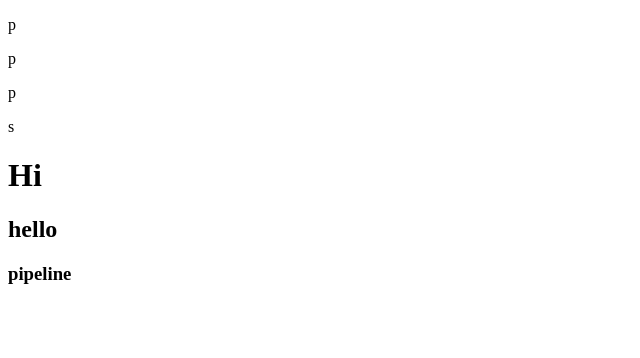
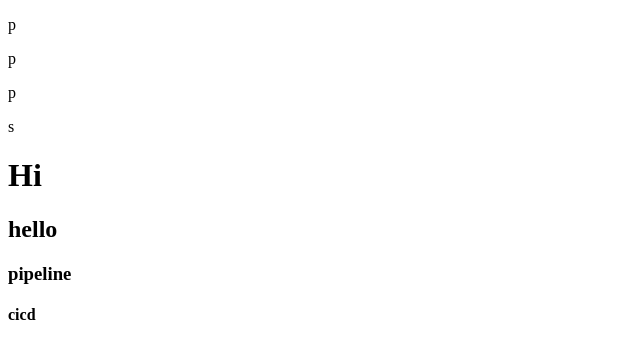
Before and after one commit to ahmadalam40/cypress, a plain HTML site: page index.html in a window 1280 px wide. Shown: the full height of the page, 0-640 px from the left. Drawn offline with Linux system fonts and the light colour scheme.

Commit message:
add another header

```diff
--- a/index.html
+++ b/index.html
@@ -13,5 +13,6 @@
     <h1>Hi</h1>
     <h2>hello</h2>
     <h3>pipeline</h3>
+    <h4>cicd</h4>
 </body>
 </html>
```
